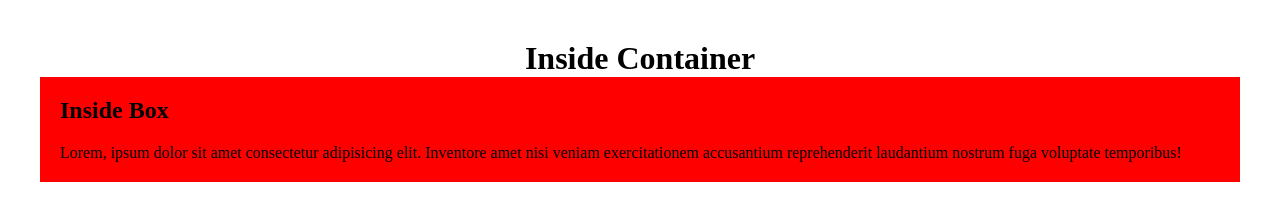
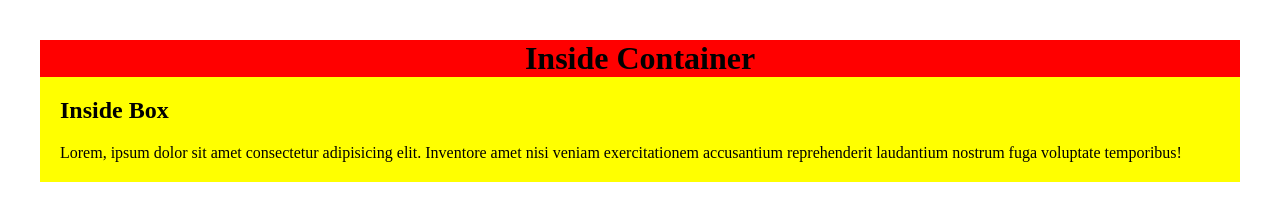
Before and after one commit to Hem1144/all-about-css, a plain HTML site: page dark-mode/index.html in a window 1280 px wide. Drawn offline with Linux system fonts and the light colour scheme.

Commit message:
feat: Added the simple basic required for test

```diff
--- a/dark-mode/style.css
+++ b/dark-mode/style.css
@@ -6,14 +6,16 @@
 
 .container {
   padding: 40px;
+  --my-var: red;
 }
 
 h1 {
   text-align: center;
+  background-color: var(--my-var);
 }
 
 .box {
-  --my-var: red;
+  --my-var: yellow;
   padding: 20px;
   background-color: var(--my-var);
 }
```
